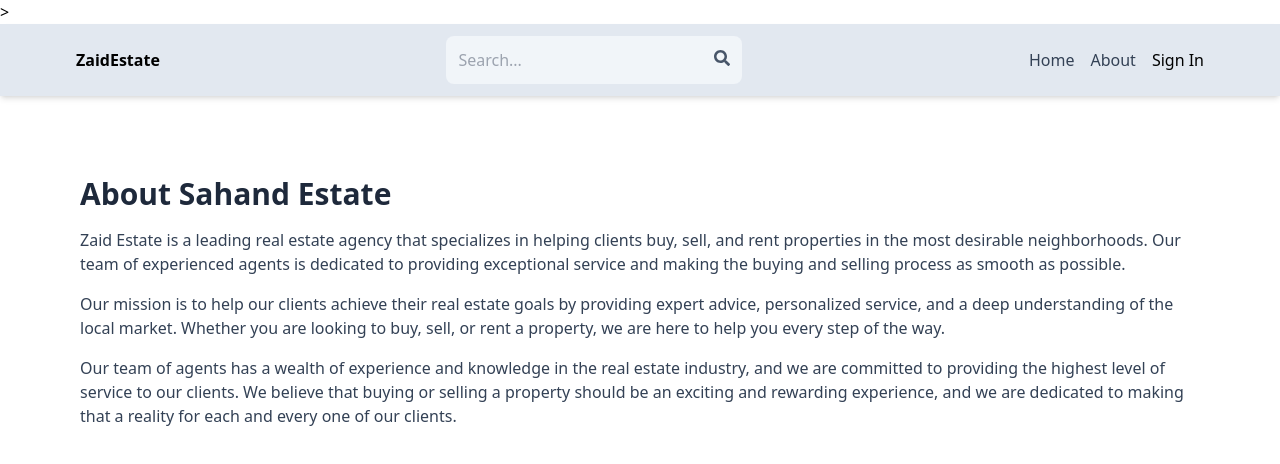
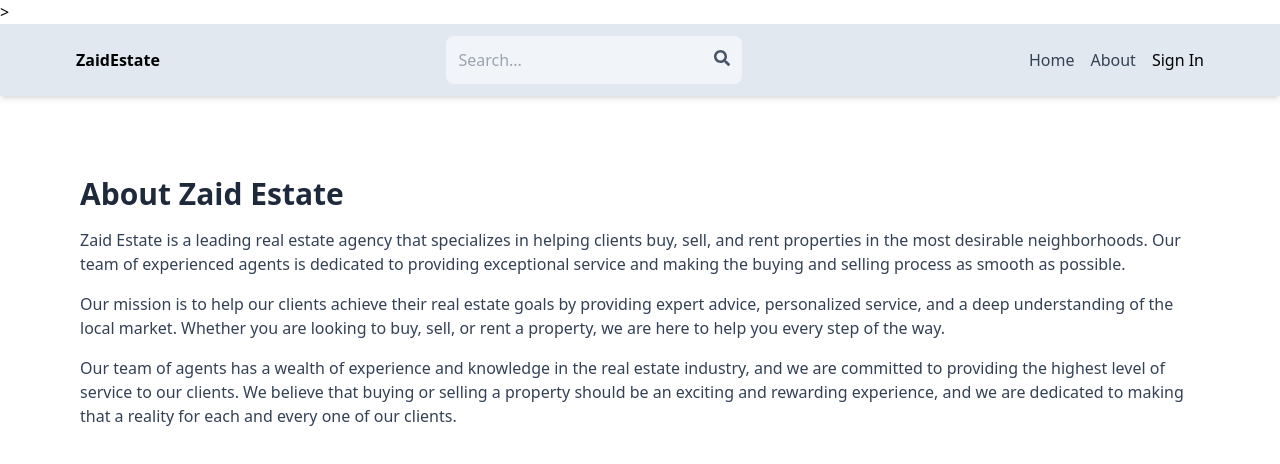
Before and after one commit to Zaid-Ar/ZaidEState, a React (Vite) app in the folder my-project/: page /about in a window 1280 px wide. Shown: the top 464 px of the page. Built offline with nearby package versions, Linux system fonts and the light colour scheme; no server answers.

Commit message:
add about page for the second time

```diff
--- a/my-project/src/pages/About.jsx
+++ b/my-project/src/pages/About.jsx
@@ -4,7 +4,7 @@ export default function About() {
   return (
     <div className="py-20 px-4 max-w-6xl mx-auto">
       <h1 className="text-3xl font-bold mb-4 text-slate-800">
-        About Sahand Estate
+        About Zaid Estate
       </h1>
       <p className="mb-4 text-slate-700">
         Zaid Estate is a leading real estate agency that specializes in
```
